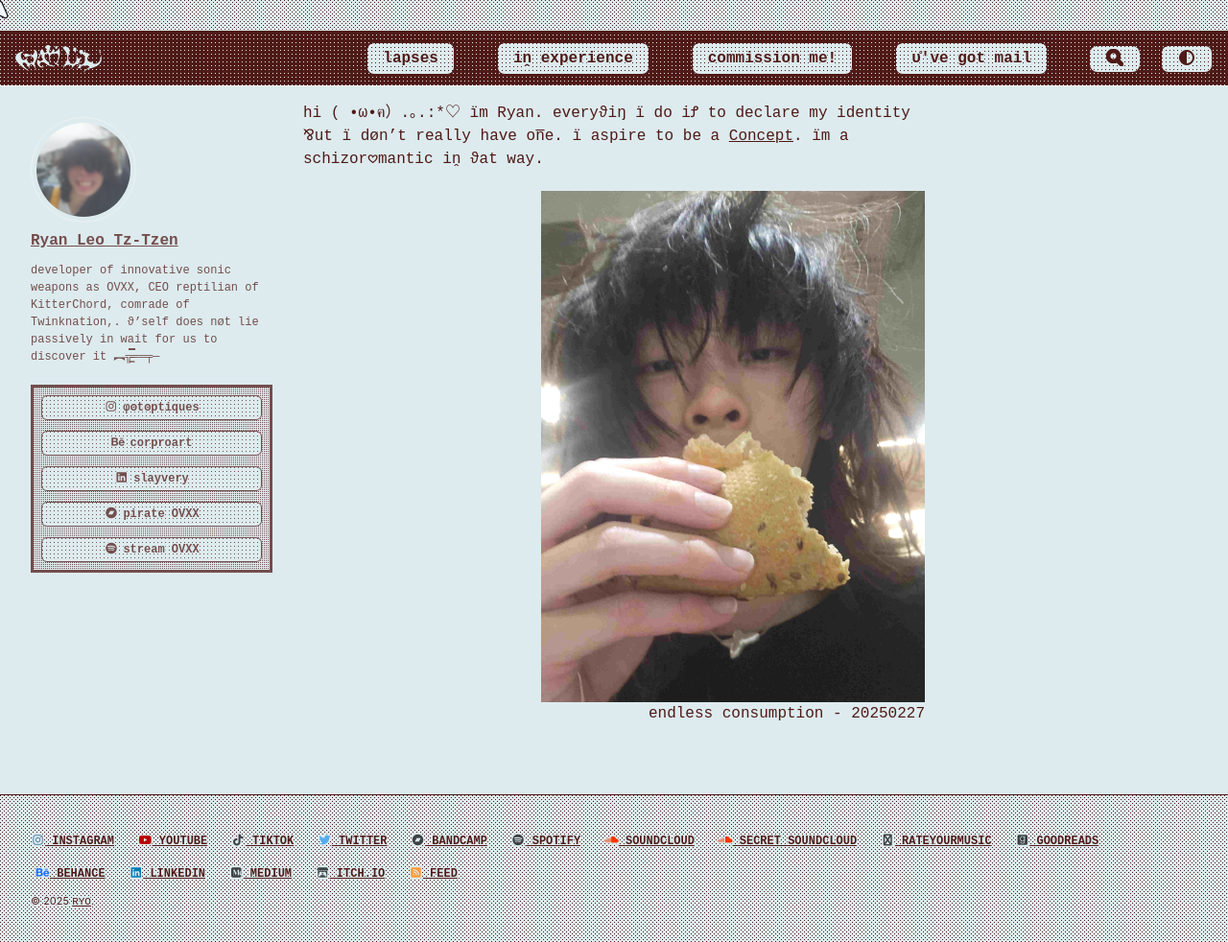
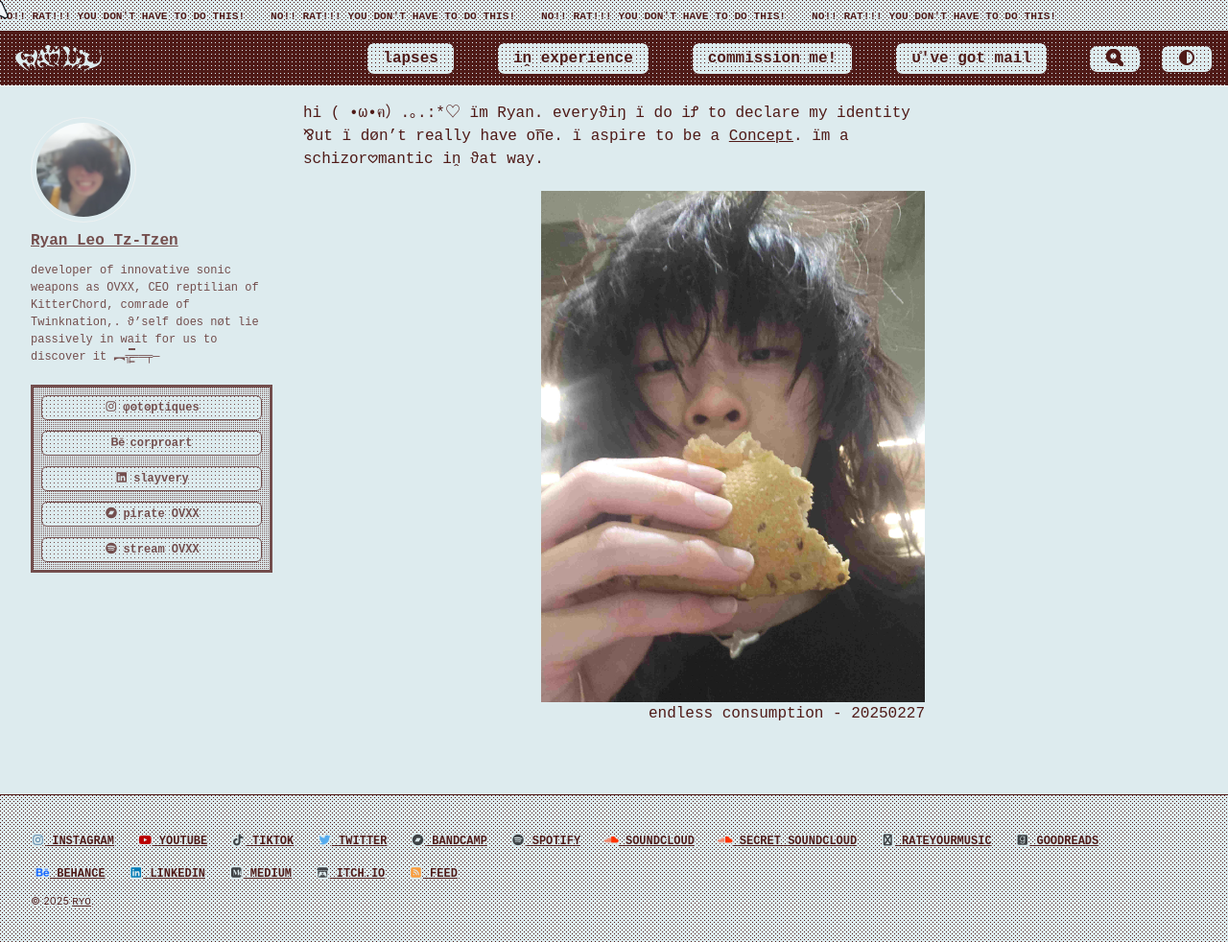
Before and after one commit to cryotato/cryotato.github.io, a Jekyll site: the page built from index.md, in a window 1280 px wide and 982 px high. Shown: the whole window at 96% size. Built offline with Jekyll 4.4.1, drawn with Linux system fonts in a browser that asks for light colours; cached includes are drawn as plain includes; some of the changed lines change nothing that is shown.

Commit message:
more seemless

```diff
--- a/_includes/masthead.html
+++ b/_includes/masthead.html
@@ -6,6 +6,8 @@
     <div class="seamless-marquee__content">
       <span class="marquee-text" id="marquee-text-1"></span>
       <span class="marquee-text" id="marquee-text-2"></span>
+<span class="marquee-text" id="marquee-text-3"></span>
+      <span class="marquee-text" id="marquee-text-4"></span>
     </div>
   </div>
   <div class="masthead__inner-wrap">
--- a/assets/css/main.scss
+++ b/assets/css/main.scss
@@ -147,8 +147,8 @@
 /* New styles for seamless animation */
 .seamless-marquee__content {
   display: inline-block; /* Allow animation */
-  padding-left: 100%;    /* Start the second text off-screen */
-  animation: seamless-scroll 20s linear infinite; /* Adjust duration as needed */
+  /* padding-left: 100%; Removed for 4-copy version */
+  animation: seamless-scroll 40s linear infinite; /* Increased duration for 4 copies */
   font-family: monospace; /* Match the site's font */
   font-size: 0.7em; /* Adjust font size if needed */
   font-weight: bold;
@@ -170,7 +170,7 @@
     transform: translateX(0%);
   }
   100% {
-    transform: translateX(-100%); /* Move left by the width of one text block */
+    transform: translateX(-50%); /* Move left by half the total width (2 text blocks) */
   }
   /* You might want to adjust line-height or other properties */
 }
--- a/assets/js/marquee.js
+++ b/assets/js/marquee.js
@@ -1,25 +1,31 @@
-// --- Seamless Random Marquee Text ---
+// --- Seamless Random Marquee Text (4 Copies) ---
 document.addEventListener('DOMContentLoaded', function() {
   const marqueeText1 = document.getElementById('marquee-text-1');
   const marqueeText2 = document.getElementById('marquee-text-2');
+  const marqueeText3 = document.getElementById('marquee-text-3'); // Added
+  const marqueeText4 = document.getElementById('marquee-text-4'); // Added
 
-  // Ensure both elements exist before proceeding
-  if (marqueeText1 && marqueeText2) {
+  // Ensure all four elements exist before proceeding
+  if (marqueeText1 && marqueeText2 && marqueeText3 && marqueeText4) {
     const marqueeMessages = [
       "I saw a savior, a savior come my way, I thought I'd see it at the cold light of day, But now I realize that I'm only for me. If only I could see you turn myself to me, And recognize the poison in my heart. There is no other place, no one else I face, No remedy will agree with how I feel. Here in my reflecting, what more can I say? For I am guilty for the voice that I obey, Too scared to sacrifice a choice chosen for me. If only I could see you turn myself to me, And recognize the poison in my heart. There is no other place, no one else I face. No remedy to agree with how I feel.",
       "POWER IN MISERY TRAVERSING THE GRID OF DEATH",
       "MACHINE GUN MACHINE FUN!!",
       "NO!! RAT!!! YOU DON'T HAVE TO DO THIS!"
+      // Add more messages here if you like
     ];
 
     // Select a random message
     const randomIndex = Math.floor(Math.random() * marqueeMessages.length);
-    const randomMessage = marqueeMessages[randomIndex];
+    // Add spacing (non-breaking spaces) after the message for visual separation
+    const randomMessage = marqueeMessages[randomIndex] + "\u00A0\u00A0\u00A0";
 
-    // Set the text content for both spans
-    marqueeText1.textContent = randomMessage + "\u00A0\u00A0\u00A0"; // Add spacing after text
-    marqueeText2.textContent = randomMessage + "\u00A0\u00A0\u00A0"; // Add spacing after text
+    // Set the text content for all four spans
+    marqueeText1.textContent = randomMessage;
+    marqueeText2.textContent = randomMessage;
+    marqueeText3.textContent = randomMessage; // Added
+    marqueeText4.textContent = randomMessage; // Added
   } else {
-    console.error("Marquee text span elements not found!");
+    console.error("One or more marquee text span elements not found!");
   }
 });
```
